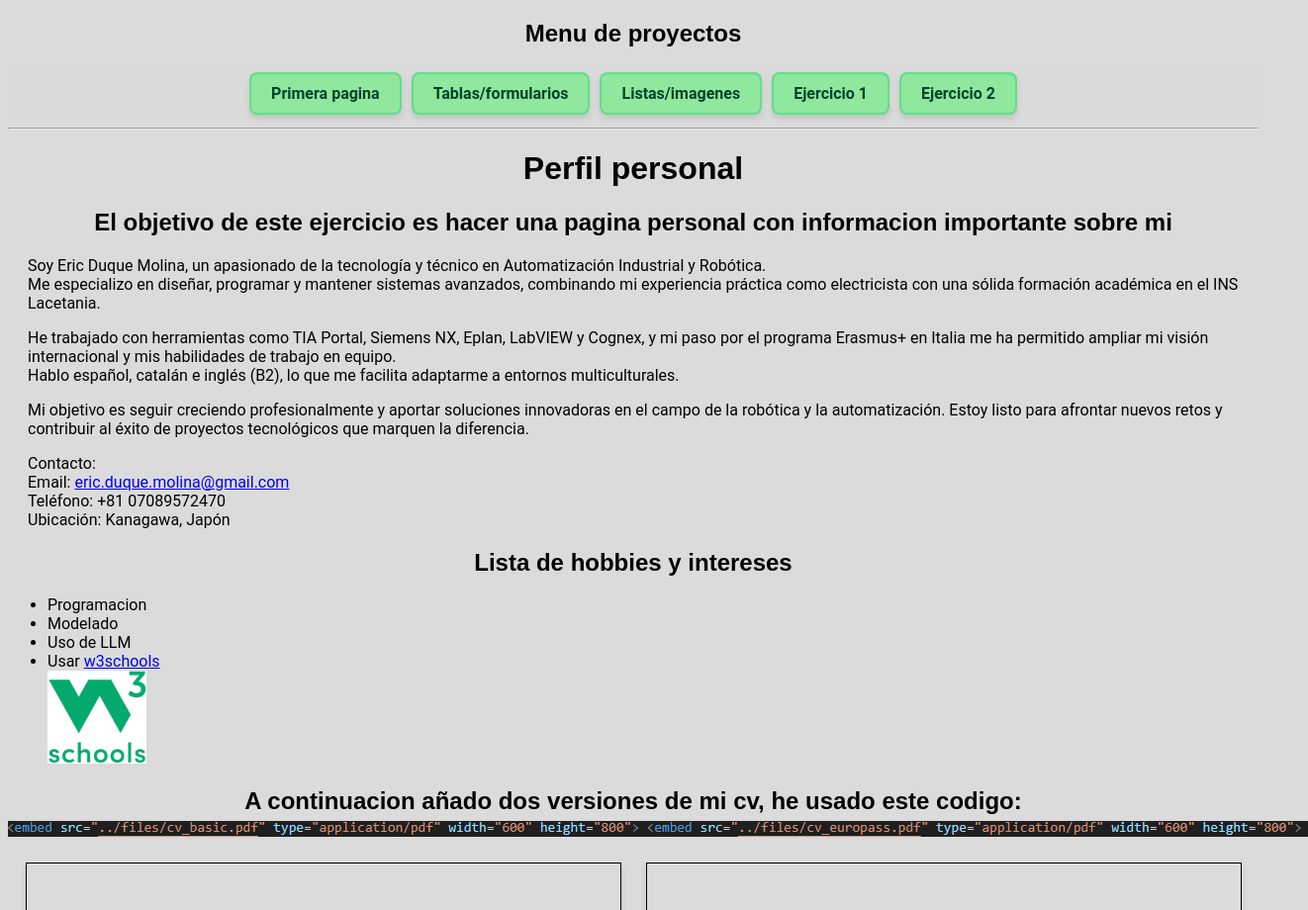
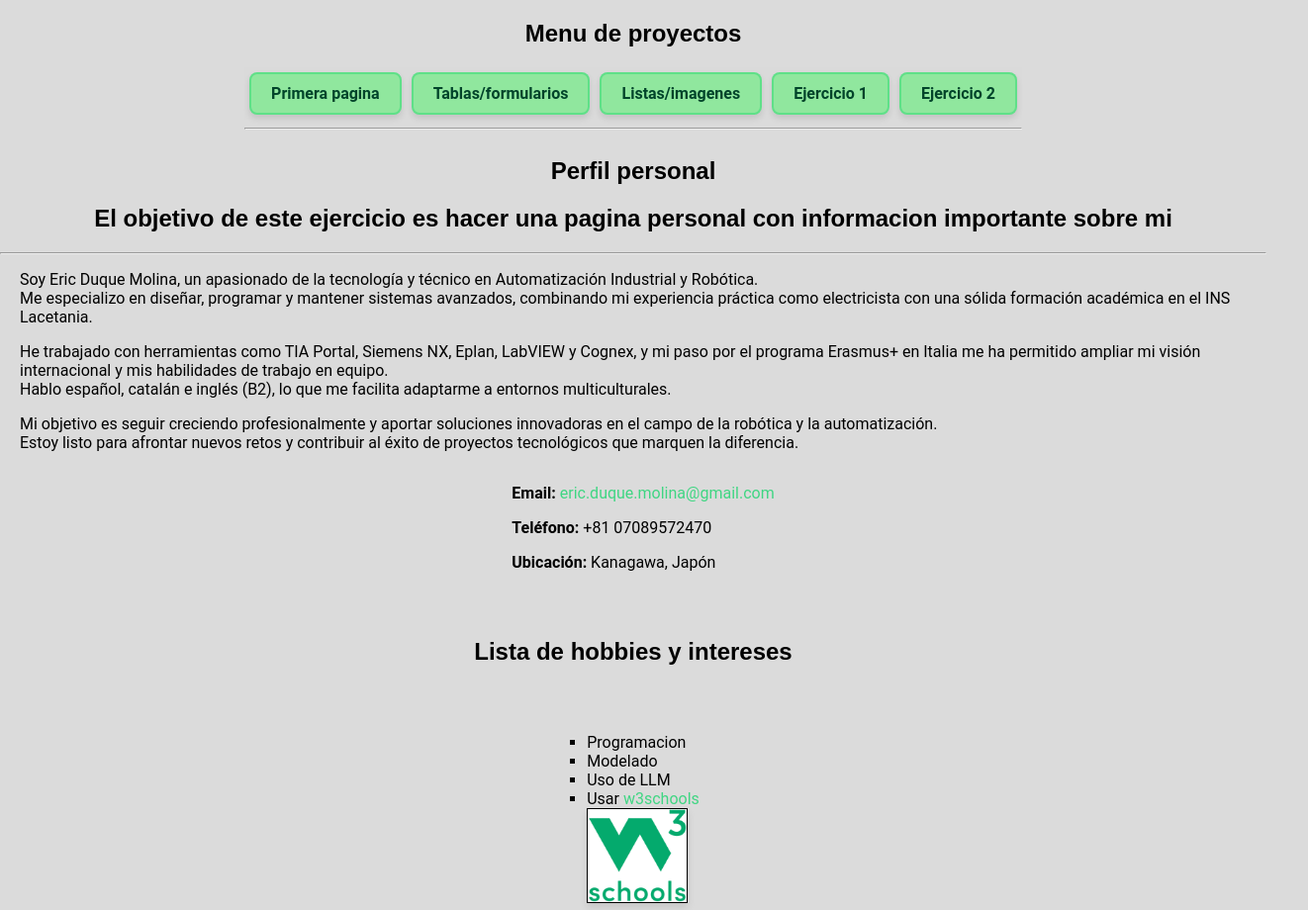
Before and after one commit to dukedroidd/website, a plain HTML site: page subpaginas/ejercicio_1.html in a window 1280 px wide. Shown: the top 920 px of the page at 99% size, 1322 px wide, since content can reach past the window. Drawn offline with Linux system fonts and the light colour scheme.

Commit message:
cambios css

```diff
--- a/styles.css
+++ b/styles.css
@@ -6,12 +6,18 @@ body h1{
 body h2{
     text-align: center;
     font-family: 'Poppins', sans-serif;
+
 }
 
 body{
     font-family: 'Roboto', sans-serif;
     background-color: #dbdbdb;
-
+    display: flex;
+    flex-direction: column;
+    justify-content: center;
+    align-items: center;
+    min-height: 100vh;
+    margin: 0;
 }
 p{
     font-family: 'Roboto', sans-serif;
@@ -26,8 +32,12 @@ nav ul {
     padding: 0; /* Eliminar el relleno interno */
     margin: 0; /* Eliminar márgenes externos */
     background-color: #dadada;
+
 }
-
+ul {
+    list-style-type: square;
+    padding-left: 20px;
+}
 nav ul li a {
     margin-left: 0px;
     margin: 5px;
@@ -69,3 +79,22 @@ nav ul li a:hover {
 .cv_pdf:hover {
     transform: scale(1.07); /* Ampliar ligeramente al pasar el ratón */
 }
+
+img {
+    border: 1px solid #000000; /* (Opcional) Borde para destacar las imagenes */
+    box-shadow: 0 4px 8px rgba(0, 0, 0, 0.1); /* Sombra ligera */
+    transition: transform 0.3s ease; /* Efecto al pasar el ratón */
+}
+
+img:hover {
+    transform: scale(1.07); /* Ampliar ligeramente al pasar el ratón */
+}
+
+a {
+    color: #00d45fb6;
+    text-decoration: none;
+}
+
+a:hover {
+    text-decoration: underline;
+}
--- a/subpaginas/ejercicio_1.html
+++ b/subpaginas/ejercicio_1.html
@@ -22,19 +22,24 @@
         <hr>
     </section>
 
-    <h1>Perfil personal</h1>
-    <h2>El objetivo de este ejercicio es hacer una pagina personal con informacion importante sobre mi</h2>
-    <p>Soy Eric Duque Molina, un apasionado de la tecnología y técnico en Automatización Industrial y Robótica. <br>Me especializo en diseñar, programar y mantener sistemas avanzados, combinando mi experiencia práctica como electricista con una sólida formación académica en el INS Lacetania.
+    <section>
+     <h1>Perfil personal</h1>
+        <h2>El objetivo de este ejercicio es hacer una pagina personal con informacion importante sobre mi</h2>
+        <hr>
+        <p>Soy Eric Duque Molina, un apasionado de la tecnología y técnico en Automatización Industrial y Robótica. <br>Me especializo en diseñar, programar y mantener sistemas avanzados, combinando mi experiencia práctica como electricista con una sólida formación académica en el INS Lacetania.
 
-    <p>He trabajado con herramientas como TIA Portal, Siemens NX, Eplan, LabVIEW y Cognex, y mi paso por el programa Erasmus+ en Italia me ha permitido ampliar mi visión internacional y mis habilidades de trabajo en equipo. <br>Hablo español, catalán e inglés (B2), lo que me facilita adaptarme a entornos multiculturales.</p>
+        <p>He trabajado con herramientas como TIA Portal, Siemens NX, Eplan, LabVIEW y Cognex, y mi paso por el programa Erasmus+ en Italia me ha permitido ampliar mi visión internacional y mis habilidades de trabajo en equipo. <br>Hablo español, catalán e inglés (B2), lo que me facilita adaptarme a entornos multiculturales.</p>
 
-    <p>Mi objetivo es seguir creciendo profesionalmente y aportar soluciones innovadoras en el campo de la robótica y la automatización. Estoy listo para afrontar nuevos retos y contribuir al éxito de proyectos tecnológicos que marquen la diferencia.</p>
+        <p>Mi objetivo es seguir creciendo profesionalmente y aportar soluciones innovadoras en el campo de la robótica y la automatización. <br>Estoy listo para afrontar nuevos retos y contribuir al éxito de proyectos tecnológicos que marquen la diferencia.</p>
+    </section>
 
-    <p>Contacto:
-    <br>Email: <a href="https://mail.google.com/mail/?view=cm&fs=1&to=eric.duque.molina@gmail.com&su=Consulta&body=Hola%20Eric,%20tengo%20una%20pregunta." target="_blank">eric.duque.molina@gmail.com</a>
-    <br>Teléfono: +81 07089572470
-    <br>Ubicación: Kanagawa, Japón</p>
-
+    <section>
+        <div class="contact-info">
+            <p><strong>Email:</strong> <a href="mailto:eric.duque.molina@gmail.com">eric.duque.molina@gmail.com</a></p>
+            <p><strong>Teléfono:</strong> +81 07089572470</p>
+            <p><strong>Ubicación:</strong> Kanagawa, Japón</p>
+        </div>
+    </section>
         <p><h2>Lista de hobbies y intereses</h2></p>
         <ul>
             <li>Programacion</li>
@@ -51,7 +56,10 @@
             <embed class="cv_pdf" src="../files/cv_europass.pdf" type="application/pdf" width="600" height="800">
          </div>
 
-
+    <hr>
+    <footer>
+        <p>Creado por Eric Duque Molina © 2024</p>
+    </footer>
 
 
 
```
Also changed, not shown: index.html (+4 -0 lines), subpaginas/ejercicio_2.html (+1 -0 lines), subpaginas/listas.html (+6 -0 lines), subpaginas/tablas.html (+4 -0 lines).
